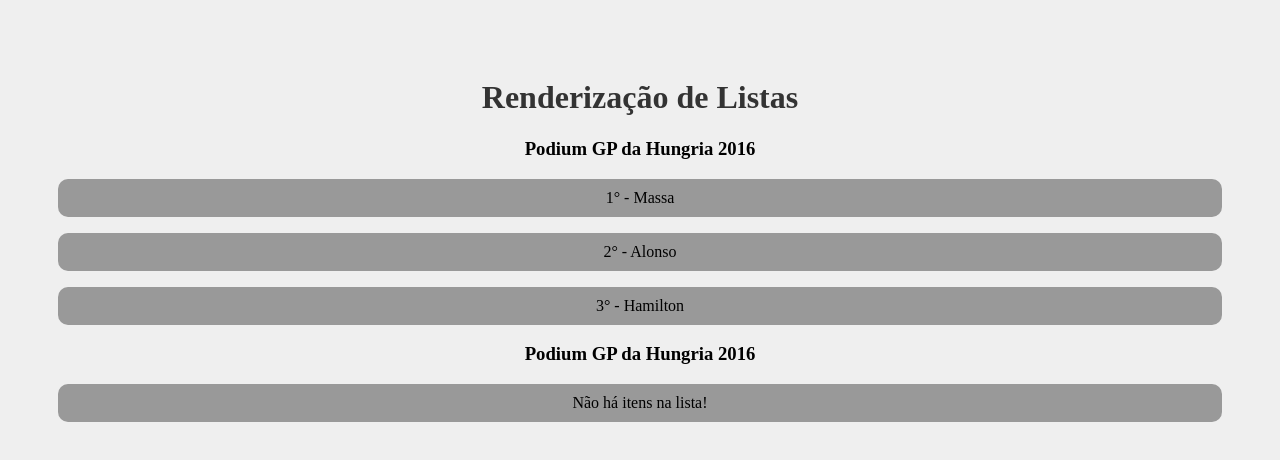
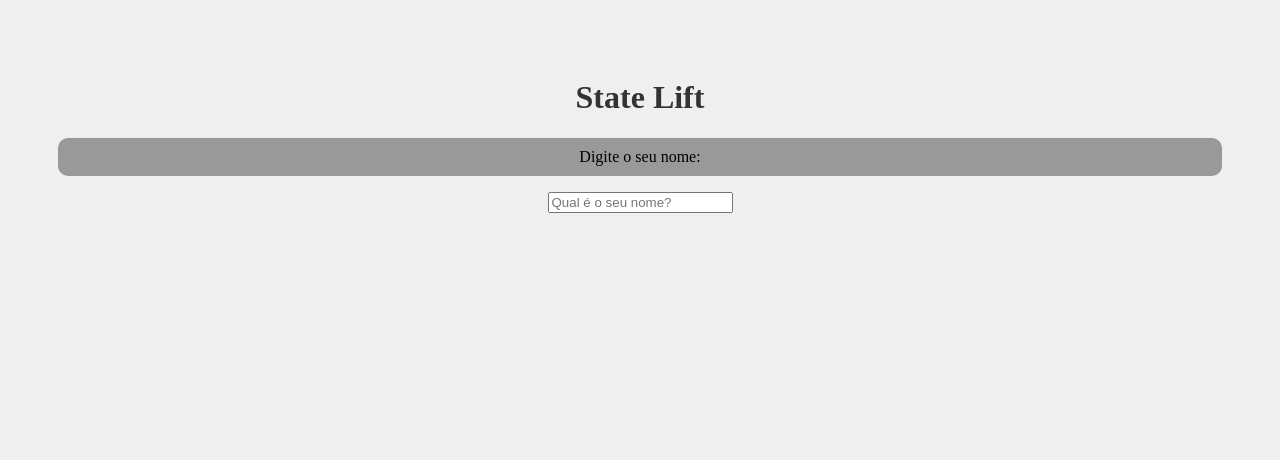
Before and after one commit to KingAndre13/curso_react, a React (Create React App) app in the folder meu_projeto/: page / in a window 1280 px wide. Shown: the top 460 px of the page. Built offline with nearby package versions, Linux system fonts and the light colour scheme.

Commit message:
Aplicação de State Lift

```diff
--- a/meu_projeto/src/App.js
+++ b/meu_projeto/src/App.js
@@ -1,15 +1,17 @@
+import { useState } from 'react';
 import './App.css';
-import OutraLista from './components/OutraLista';
+import SeuNome from './components/SeuNome';
+import Saudacao from './components/Saudacao';
 
 function App() {
 
-  const podium = ['1° - Massa', '2° - Alonso', '3° - Hamilton']
+  const [nome, setNome] = useState()
 
   return (
     <div className="App">
-      <h1>Renderização de Listas</h1>
-      <OutraLista itens={podium}/>
-      <OutraLista itens={[]}/>
+      <h1>State Lift</h1>
+      <SeuNome setNome={setNome} />
+      <Saudacao nome={nome}/>
     </div>
   );
 }
--- /dev/null
+++ b/meu_projeto/src/components/Saudacao.jsx
@@ -0,0 +1,13 @@
+function Saudacao ({ nome }) {
+
+    function gerarSaudacao(algumNome) {
+        return `Olá, ${algumNome}, tudo bem?`
+    }
+
+
+
+
+    return  <>{nome && <p>{gerarSaudacao(nome)}</p>}</>
+}
+
+export default Saudacao
--- /dev/null
+++ b/meu_projeto/src/components/SeuNome.jsx
@@ -0,0 +1,10 @@
+function SeuNome ({ setNome }) {
+    return (
+        <div>
+            <p>Digite o seu nome:</p>
+            <input type="text" placeholder="Qual é o seu nome?" onChange={(e) => setNome(e.target.value)} />
+        </div>
+    )
+}
+
+export default SeuNome
```
